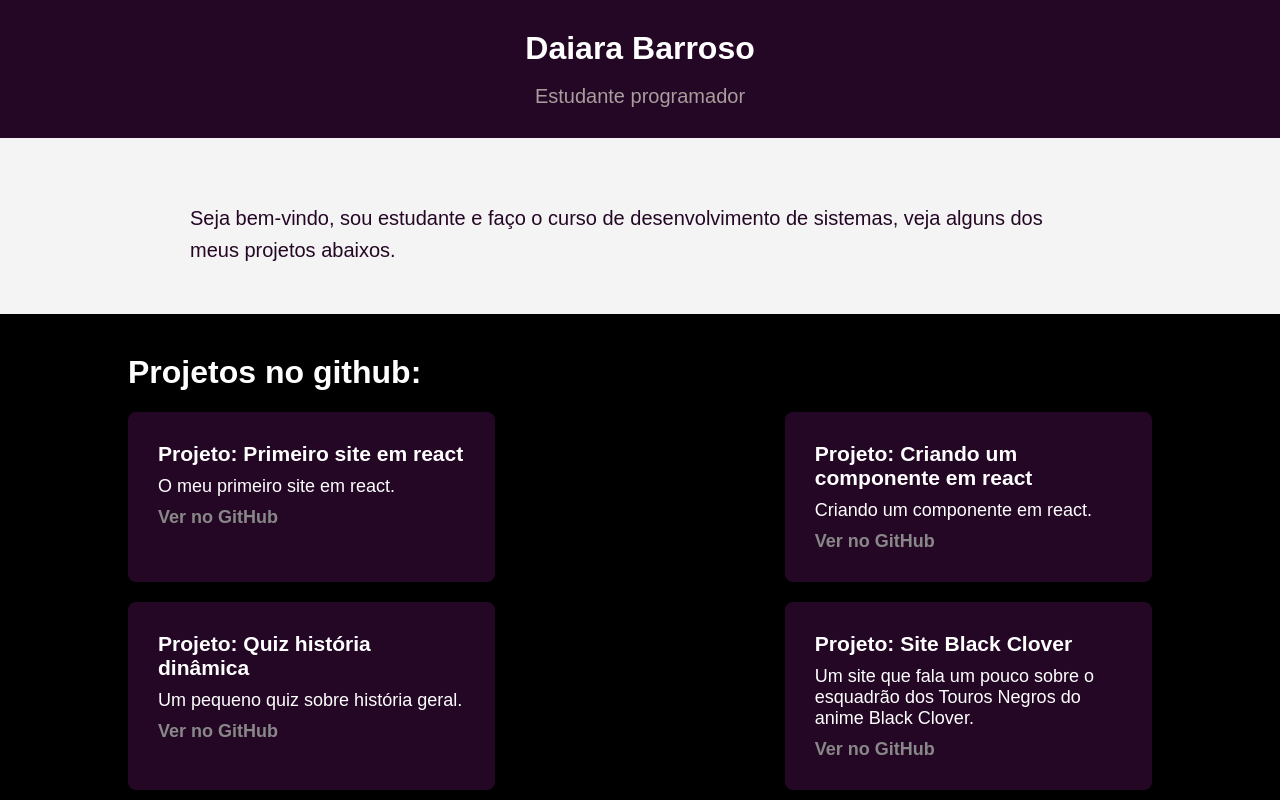
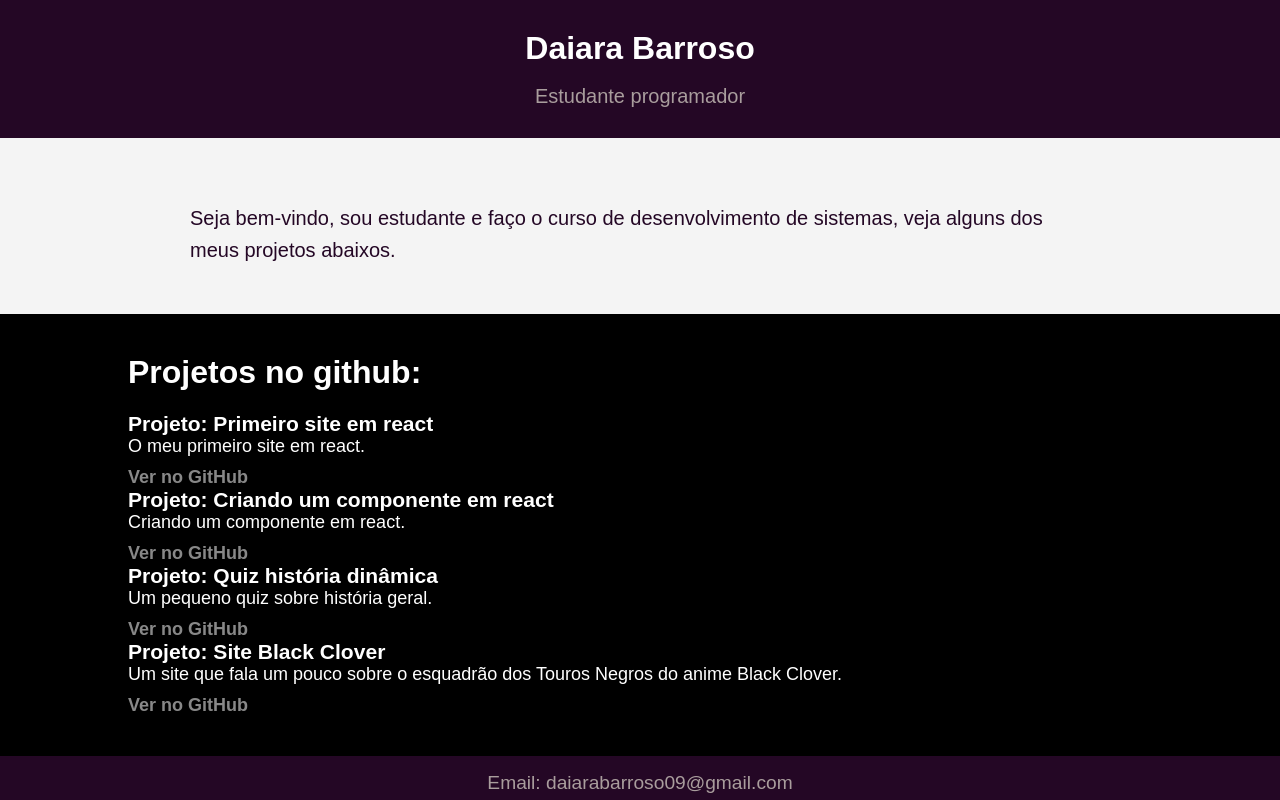
Before and after one commit to daiaraaa/projeto-pessoal-4-bimestre, a React (Vite) app: page / in a window 1280 px wide. Shown: the top 800 px of the page. Built offline with nearby package versions, Linux system fonts and the light colour scheme.

Commit message:
Update repository.css

```diff
--- a/src/components/Repository/repository.css
+++ b/src/components/Repository/repository.css
@@ -4,13 +4,13 @@
   font-size: 18px;
   }
 
-.repository-grup {
+.repogrup {
   display: flex;
   justify-content: space-between;
   flex-wrap: wrap;
   }
 
-.repository-proj {
+.repoproj {
   width: 30%;
   background-color: #240725;
   padding: 30px;
@@ -18,7 +18,7 @@
   margin-bottom: 20px;
   }
 
-.repository-proj h3 {
+.repoproj h3 {
   margin-bottom: 10px;
   }
 
```
